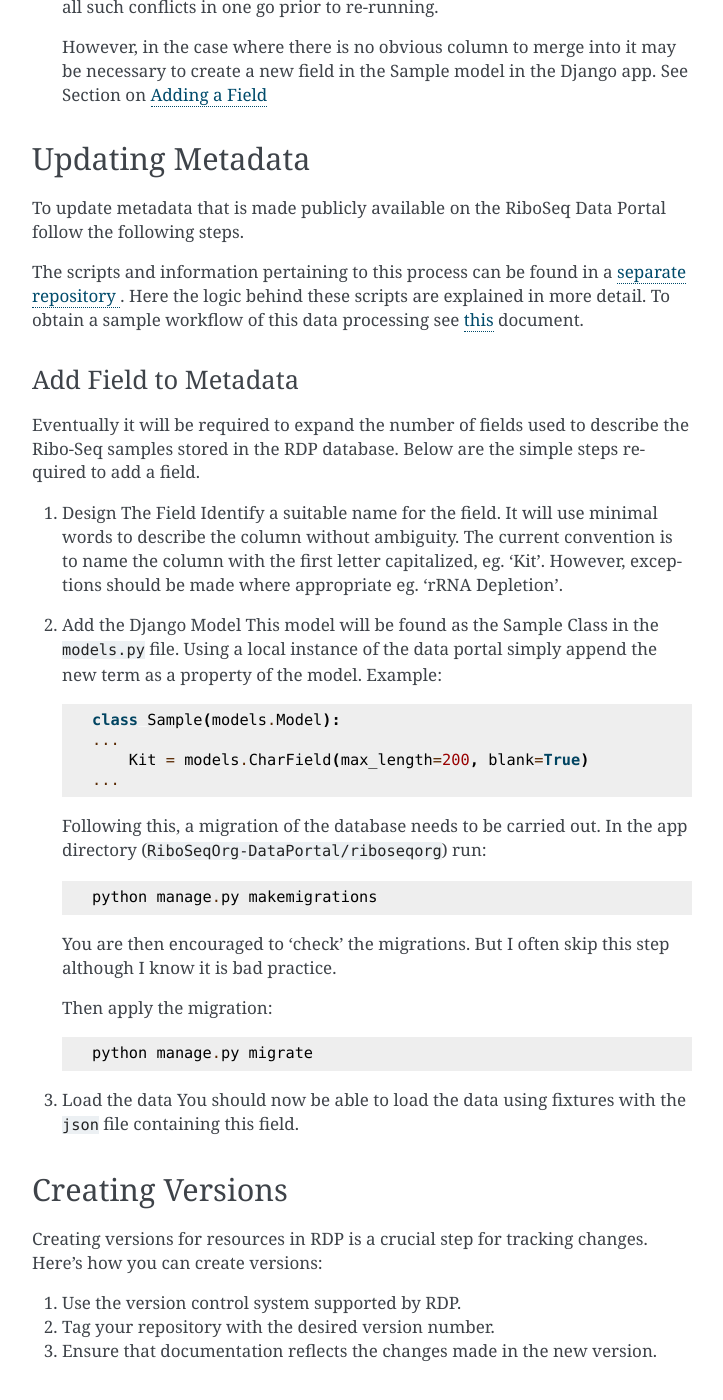
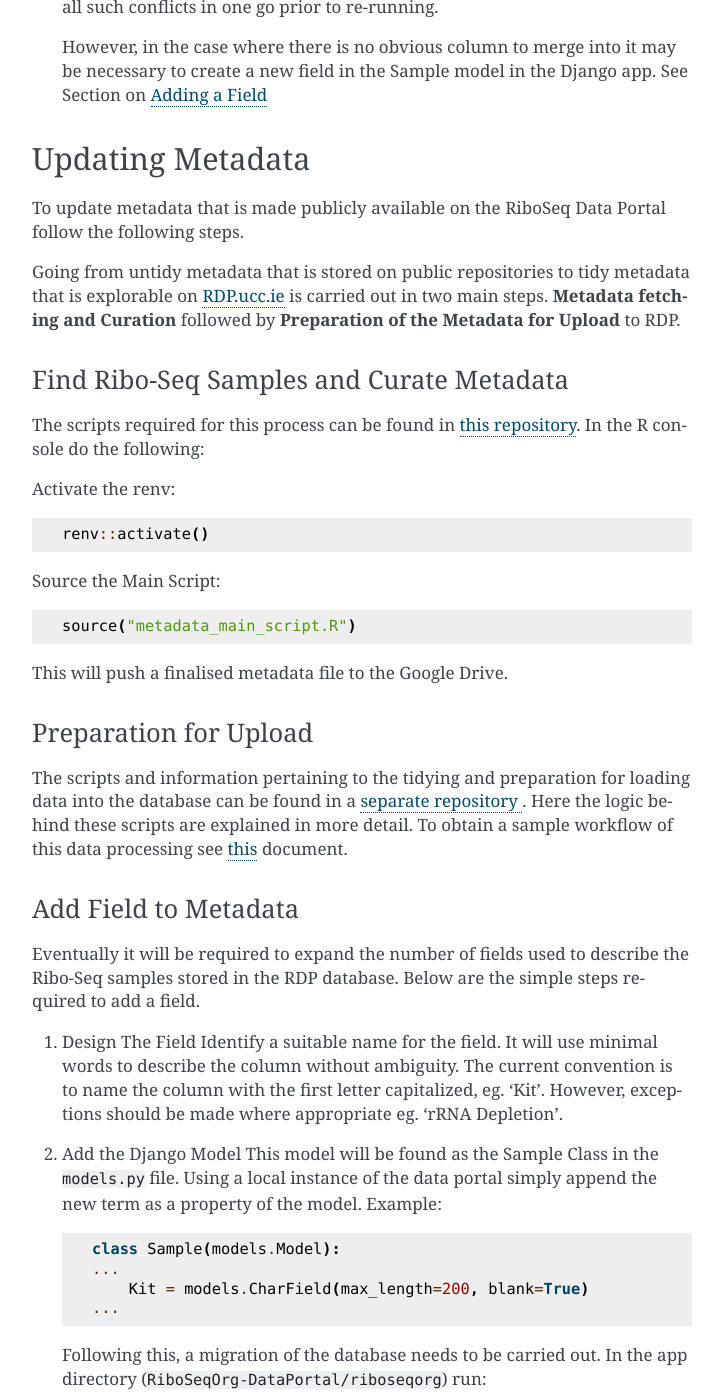
Before and after one commit to riboseqorg/RiboSeqOrg-DataPortal, a Sphinx documentation site: the page built from docs/developer-docs.md, in a window 1280 px wide and 1400 px high, scrolled down 1203 px. Shown: the whole window, without its empty margins (388-1111 px from the left). Built offline with Sphinx 7.4.7, drawn with Linux system fonts in a browser that asks for light colours; some of the changed text lies outside the part shown.

Commit message:
Updated the metadata developer documentation

````diff
--- a/docs/developer-docs.md
+++ b/docs/developer-docs.md
@@ -24,7 +24,24 @@ This is a ongoing process and new pitfalls may be identified. If so, add them be
 
 To update metadata that is made publicly available on the RiboSeq Data Portal follow the following steps.
 
-The scripts and information pertaining to this process can be found in a [separate repository ](https://github.com/riboseqorg/Metadata). Here the logic behind these scripts are explained in more detail. To obtain a sample workflow of this data processing see [this](https://github.com/riboseqorg/Metadata/blob/main/workflow.md) document.
+Going from untidy metadata that is stored on public repositories to tidy metadata that is explorable on [RDP.ucc.ie](https://rdp.ucc.ie) is carried out in two main steps. **Metadata fetching and Curation** followed by **Preparation of the Metadata for Upload** to RDP.
+
+### Find Ribo-Seq Samples and Curate Metadata
+The scripts required for this process can be found in [this repository](https://github.com/Roleren/riboseq_metadata). In the R console do the following:
+
+Activate the renv:
+``` R
+renv::activate()
+```
+Source the Main Script:
+```R
+source("metadata_main_script.R")
+```
+This will push a finalised metadata file to the Google Drive.
+
+### Preparation for Upload
+
+The scripts and information pertaining to the tidying and preparation for loading data into the database can be found in a [separate repository ](https://github.com/riboseqorg/Metadata). Here the logic behind these scripts are explained in more detail. To obtain a sample workflow of this data processing see [this](https://github.com/riboseqorg/Metadata/blob/main/workflow.md) document.
 
 ### Add Field to Metadata
 Eventually it will be required to expand the number of fields used to describe the Ribo-Seq samples stored in the RDP database. Below are the simple steps required to add a field.
@@ -45,7 +62,6 @@ Eventually it will be required to expand the number of fields used to describe t
     ```
     python manage.py makemigrations
     ```
-    You are then encouraged to 'check' the migrations. But I often skip this step although I know it is bad practice.
 
     Then apply the migration:
     ```
@@ -57,14 +73,13 @@ Eventually it will be required to expand the number of fields used to describe t
 
 
 
-
 ## Creating Versions
 
 Creating versions for resources in RDP is a crucial step for tracking changes. Here's how you can create versions:
 
-1. Use the version control system supported by RDP.
-2. Tag your repository with the desired version number.
-3. Ensure that documentation reflects the changes made in the new version.
+1. Within the repository on Github in your browser go to the Releases page from the panel on the right.
+2. Create a New Release filling in release information
+3. Publish Release
 
 ## Advanced Topics
 
````
